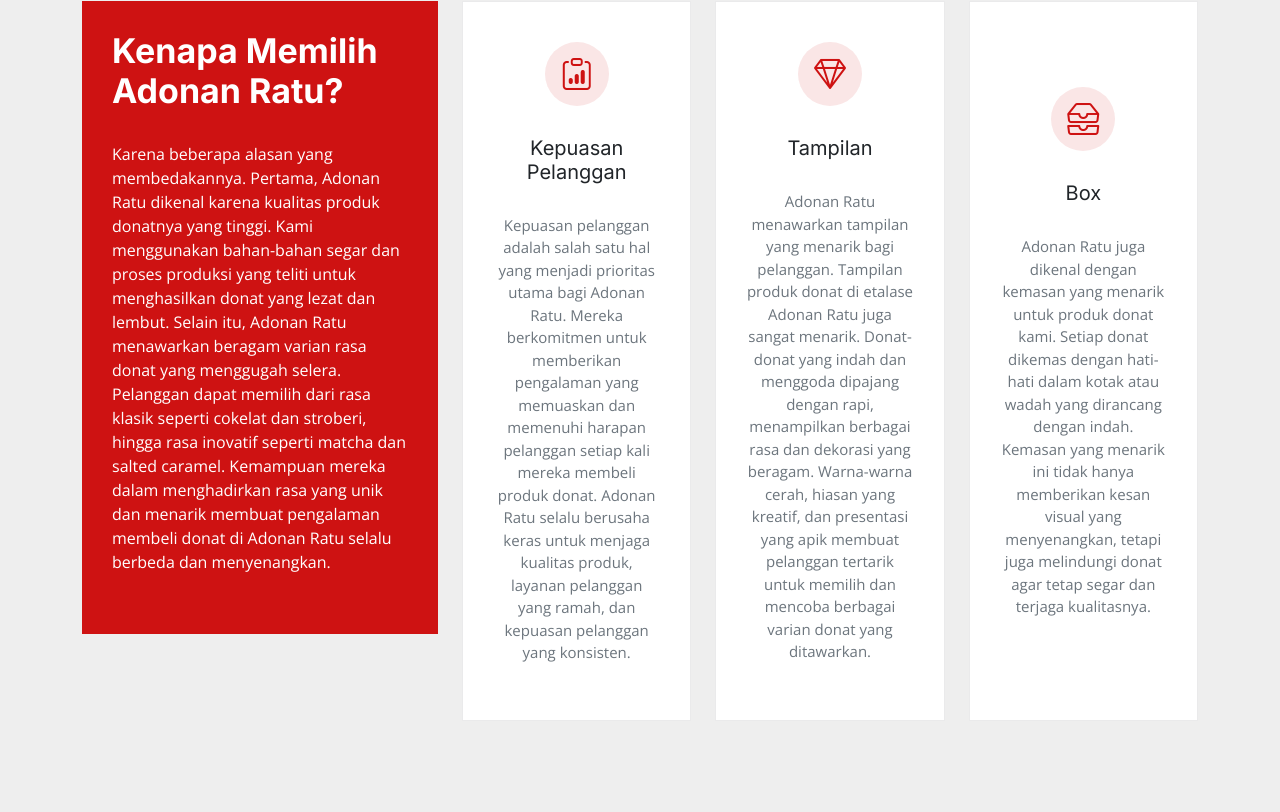
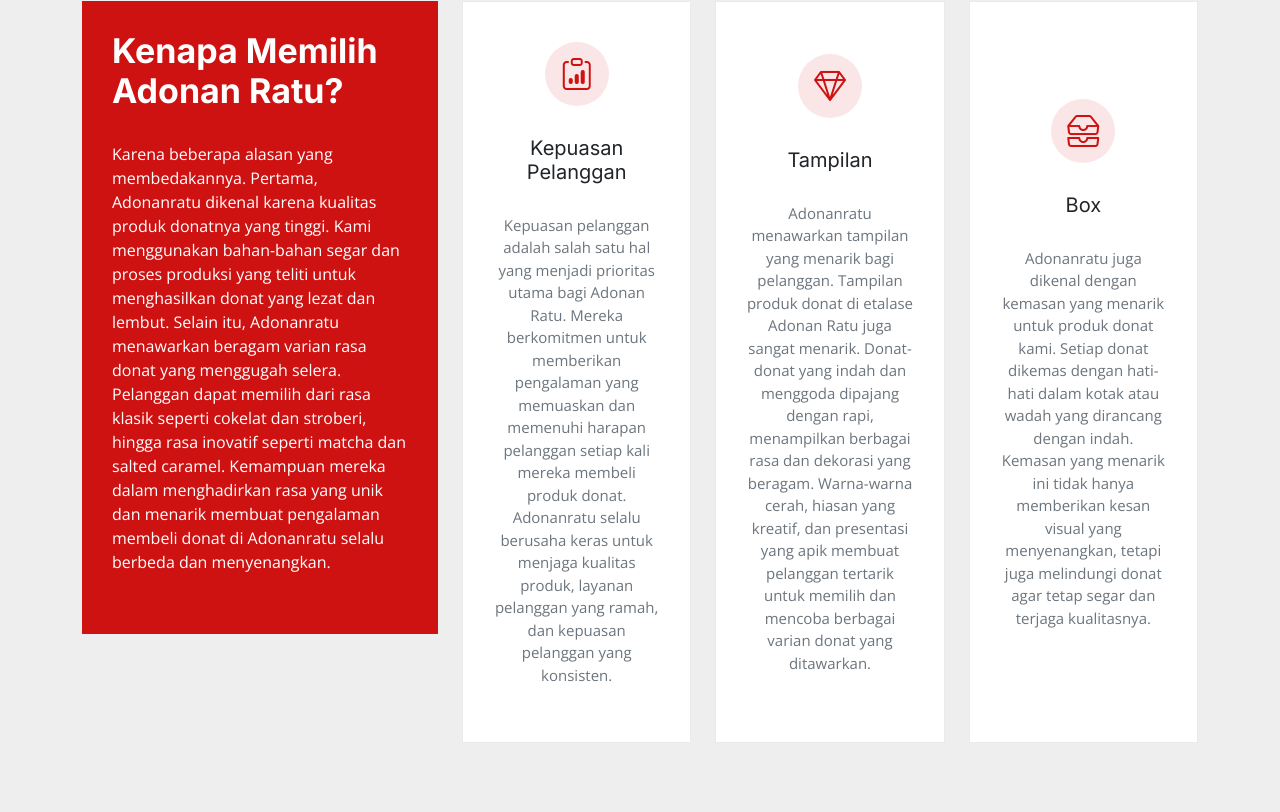
Before and after one commit to Syahrul0212/web-adonanratu-ui, a plain HTML site: page index.html in a window 1280 px wide. Shown: the part 3168-3980 px from the top of the page. Drawn offline with nearby package versions, Linux system fonts and the light colour scheme.

Commit message:
update link

```diff
--- a/index.html
+++ b/index.html
@@ -105,7 +105,7 @@
               <div class="content ps-0 ps-lg-5">
                 <div class="position-relative mt-4">
                   <img src="assets/img/about-2.jpg" class="img-fluid" alt="" />
-                  <a href="https://www.youtube.com/watch?v=LXb3EKWsInQ" class="glightbox play-btn"></a>
+                  <a href="https://www.youtube.com/watch?v=TZvZJSy7UaI" class="glightbox play-btn"></a>
                 </div>
               </div>
             </div>
@@ -210,9 +210,9 @@
               <div class="why-box">
                 <h3>Kenapa Memilih Adonan Ratu?</h3>
                 <p>
-                  Karena beberapa alasan yang membedakannya. Pertama, Adonan Ratu dikenal karena kualitas produk donatnya yang tinggi. Kami menggunakan bahan-bahan segar dan proses produksi yang teliti untuk menghasilkan donat yang lezat
-                  dan lembut. Selain itu, Adonan Ratu menawarkan beragam varian rasa donat yang menggugah selera. Pelanggan dapat memilih dari rasa klasik seperti cokelat dan stroberi, hingga rasa inovatif seperti matcha dan salted caramel.
-                  Kemampuan mereka dalam menghadirkan rasa yang unik dan menarik membuat pengalaman membeli donat di Adonan Ratu selalu berbeda dan menyenangkan.
+                  Karena beberapa alasan yang membedakannya. Pertama, Adonanratu dikenal karena kualitas produk donatnya yang tinggi. Kami menggunakan bahan-bahan segar dan proses produksi yang teliti untuk menghasilkan donat yang lezat
+                  dan lembut. Selain itu, Adonanratu menawarkan beragam varian rasa donat yang menggugah selera. Pelanggan dapat memilih dari rasa klasik seperti cokelat dan stroberi, hingga rasa inovatif seperti matcha dan salted caramel.
+                  Kemampuan mereka dalam menghadirkan rasa yang unik dan menarik membuat pengalaman membeli donat di Adonanratu selalu berbeda dan menyenangkan.
                 </p>
               </div>
             </div>
@@ -226,7 +226,7 @@
                     <h4>Kepuasan Pelanggan</h4>
                     <p>
                       Kepuasan pelanggan adalah salah satu hal yang menjadi prioritas utama bagi Adonan Ratu. Mereka berkomitmen untuk memberikan pengalaman yang memuaskan dan memenuhi harapan pelanggan setiap kali mereka membeli produk
-                      donat. Adonan Ratu selalu berusaha keras untuk menjaga kualitas produk, layanan pelanggan yang ramah, dan kepuasan pelanggan yang konsisten.
+                      donat. Adonanratu selalu berusaha keras untuk menjaga kualitas produk, layanan pelanggan yang ramah, dan kepuasan pelanggan yang konsisten.
                     </p>
                   </div>
                 </div>
@@ -237,7 +237,7 @@
                     <i class="bi bi-gem"></i>
                     <h4>Tampilan</h4>
                     <p>
-                      Adonan Ratu menawarkan tampilan yang menarik bagi pelanggan. Tampilan produk donat di etalase Adonan Ratu juga sangat menarik. Donat-donat yang indah dan menggoda dipajang dengan rapi, menampilkan berbagai rasa dan
+                      Adonanratu menawarkan tampilan yang menarik bagi pelanggan. Tampilan produk donat di etalase Adonan Ratu juga sangat menarik. Donat-donat yang indah dan menggoda dipajang dengan rapi, menampilkan berbagai rasa dan
                       dekorasi yang beragam. Warna-warna cerah, hiasan yang kreatif, dan presentasi yang apik membuat pelanggan tertarik untuk memilih dan mencoba berbagai varian donat yang ditawarkan.
                     </p>
                   </div>
@@ -249,7 +249,7 @@
                     <i class="bi bi-inboxes"></i>
                     <h4>Box</h4>
                     <p>
-                      Adonan Ratu juga dikenal dengan kemasan yang menarik untuk produk donat kami. Setiap donat dikemas dengan hati-hati dalam kotak atau wadah yang dirancang dengan indah. Kemasan yang menarik ini tidak hanya memberikan
+                      Adonanratu juga dikenal dengan kemasan yang menarik untuk produk donat kami. Setiap donat dikemas dengan hati-hati dalam kotak atau wadah yang dirancang dengan indah. Kemasan yang menarik ini tidak hanya memberikan
                       kesan visual yang menyenangkan, tetapi juga melindungi donat agar tetap segar dan terjaga kualitasnya.
                     </p>
                   </div>
@@ -481,7 +481,7 @@
             <i class="bi bi-clock icon"></i>
             <div>
               <h4>Opening Hours</h4>
-              <p><strong>Every day: 10AM</strong> - 23PM<br /></p>
+              <p><strong>Every day: 10:00</strong> - 20:00<br /></p>
             </div>
           </div>
 
```
Also changed, not shown: assets/img/25.png (added).
